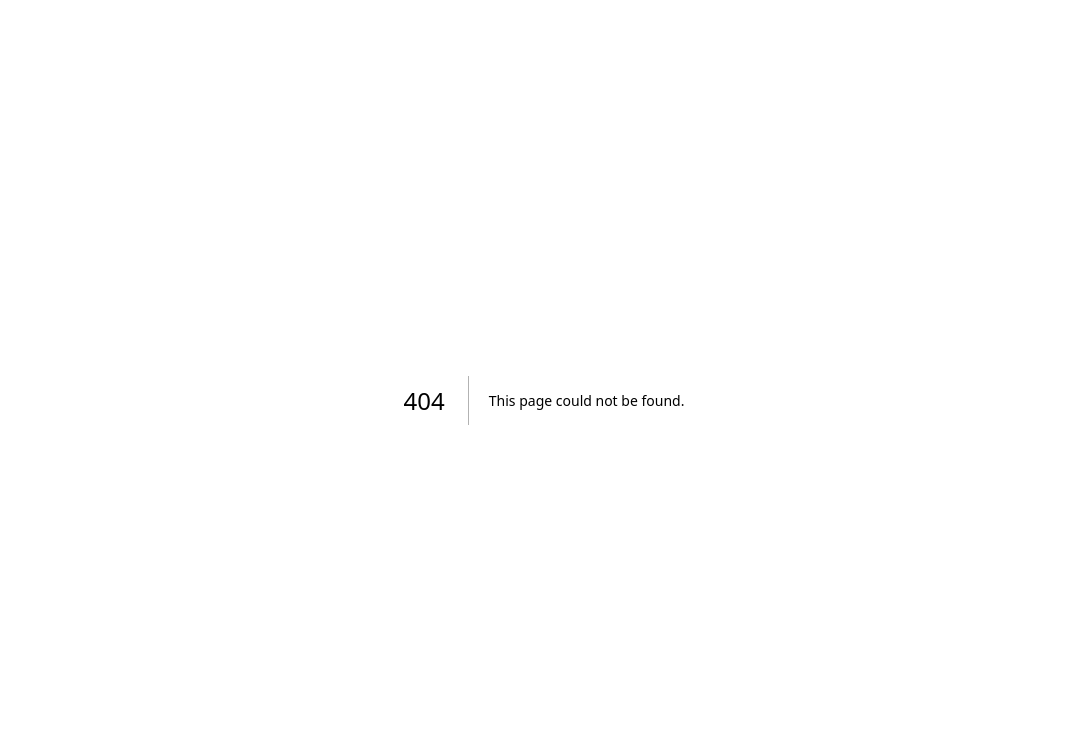
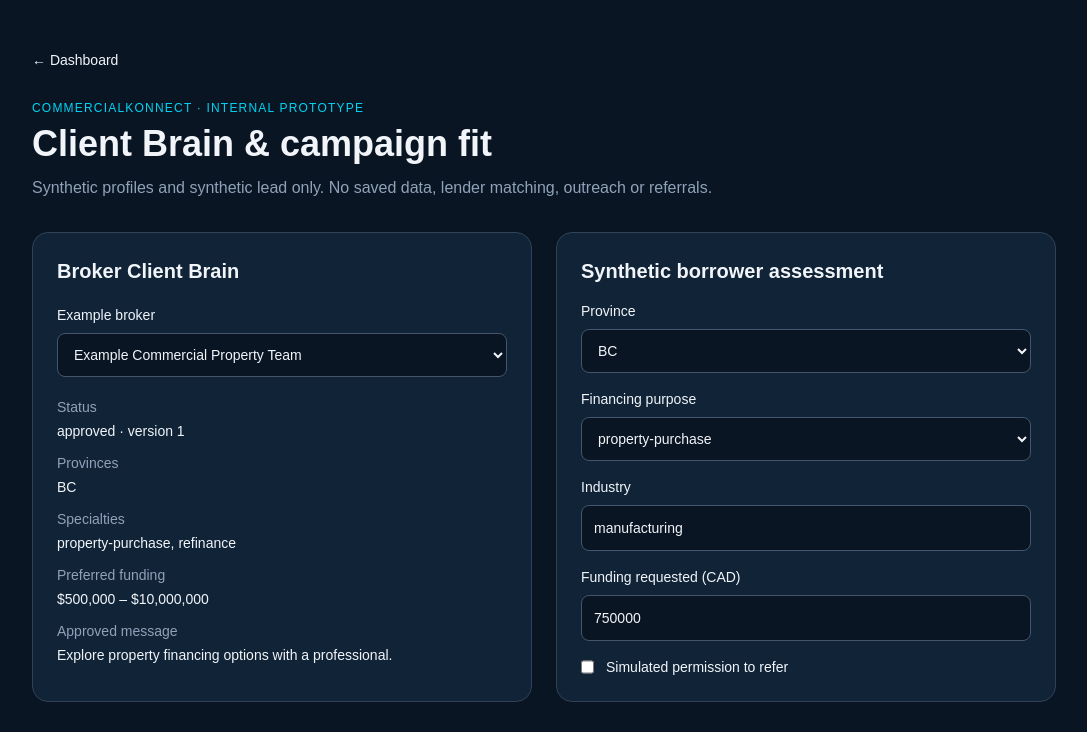
Before and after one commit to Ksdeng1559/Commercialkonnect, a Next.js app: page /client-brain in a window 1280 px wide. Before the commit this address had no page. Shown: the top 732 px of the page, without its empty margins (96-1183 px from the left). Built offline with nearby package versions, Linux system fonts and the light colour scheme.

Commit message:
feat: add synthetic Client Brain fit preview and typed rules

```diff
--- /dev/null
+++ b/src/app/client-brain/page.tsx
@@ -0,0 +1,34 @@
+"use client";
+
+import { useMemo, useState } from "react";
+import { assessBrokerFit, exampleBrains, type BorrowerAssessment, type FundingPurpose, type Province } from "@/lib/client-brain";
+
+const purposes: FundingPurpose[] = ["working-capital","property-purchase","refinance","construction","equipment"];
+const preview: BorrowerAssessment = {id:"synthetic-assessment",province:"BC",purpose:"property-purchase",industry:"manufacturing",amountCad:750000,consentToBrokerReferral:false};
+
+export default function ClientBrainPage() {
+  const [brokerId,setBrokerId] = useState(exampleBrains[0].clientId);
+  const [lead,setLead] = useState<BorrowerAssessment>(preview);
+  const brain = exampleBrains.find(x => x.clientId === brokerId) ?? exampleBrains[0];
+  const result = useMemo(()=>assessBrokerFit(brain,lead),[brain,lead]);
+  const inputClass = "w-full rounded-lg border border-slate-600 bg-[#091523] p-3 text-slate-100";
+  return <main className="min-h-screen bg-[#091523] text-slate-100 p-6 md:p-12">
+    <div className="max-w-5xl mx-auto space-y-8">
+      <div><a href="/" className="text-cyan-400 text-sm">← Dashboard</a><p className="text-cyan-400 uppercase tracking-widest text-xs mt-7">CommercialKonnect · internal prototype</p><h1 className="text-4xl font-semibold mt-2">Client Brain & campaign fit</h1><p className="text-slate-400 mt-3">Synthetic profiles and synthetic lead only. No saved data, lender matching, outreach or referrals.</p></div>
+      <div className="grid md:grid-cols-2 gap-6">
+        <section className="rounded-2xl border border-slate-700 bg-[#112337] p-6 space-y-5"><h2 className="text-xl font-semibold">Broker Client Brain</h2>
+          <label className="block text-sm">Example broker<select className={inputClass+" mt-2"} value={brokerId} onChange={e=>setBrokerId(e.target.value)}>{exampleBrains.map(x=><option key={x.clientId} value={x.clientId}>{x.brokerName}</option>)}</select></label>
+          <dl className="space-y-3 text-sm">{[["Status",brain.status+" · version "+brain.version],["Provinces",brain.provinces.join(", ")],["Specialties",brain.fundingPurposes.join(", ")],["Preferred funding",new Intl.NumberFormat("en-CA",{style:"currency",currency:"CAD",maximumFractionDigits:0}).format(brain.minimumFundingCad??0)+" – "+new Intl.NumberFormat("en-CA",{style:"currency",currency:"CAD",maximumFractionDigits:0}).format(brain.maximumFundingCad??0)],["Approved message",brain.approvedMessage]].map(([k,v])=><div key={k}><dt className="text-slate-400">{k}</dt><dd className="mt-1">{v}</dd></div>)}</dl>
+        </section>
+        <section className="rounded-2xl border border-slate-700 bg-[#112337] p-6 space-y-4"><h2 className="text-xl font-semibold">Synthetic borrower assessment</h2>
+          <label className="block text-sm">Province<select className={inputClass+" mt-2"} value={lead.province} onChange={e=>setLead({...lead,province:e.target.value as Province})}>{(["BC","AB","ON"] as Province[]).map(x=><option key={x}>{x}</option>)}</select></label>
+          <label className="block text-sm">Financing purpose<select className={inputClass+" mt-2"} value={lead.purpose} onChange={e=>setLead({...lead,purpose:e.target.value as FundingPurpose})}>{purposes.map(x=><option key={x} value={x}>{x}</option>)}</select></label>
+          <label className="block text-sm">Industry<input className={inputClass+" mt-2"} value={lead.industry} onChange={e=>setLead({...lead,industry:e.target.value})}/></label>
+          <label className="block text-sm">Funding requested (CAD)<input className={inputClass+" mt-2"} type="number" min="1" value={lead.amountCad} onChange={e=>setLead({...lead,amountCad:Number(e.target.value)})}/></label>
+          <label className="flex gap-3 text-sm"><input type="checkbox" checked={lead.consentToBrokerReferral} onChange={e=>setLead({...lead,consentToBrokerReferral:e.target.checked})}/> Simulated permission to refer</label>
+        </section>
+      </div>
+      <section className="rounded-2xl border border-cyan-800 p-6 bg-[#10283a]"><h2 className="text-xl font-semibold">Deterministic fit review</h2><p className="mt-3 font-semibold">{result.eligible?"All configured fit checks passed — still requires human review":"Hold — not eligible for introduction"}</p>{result.reasons.length>0&&<ul className="list-disc pl-5 mt-3 text-sm text-slate-300 space-y-1">{result.reasons.map(r=><li key={r}>{r}</li>)}</ul>}<p className="text-sm text-slate-400 mt-4">A positive match is not a financing approval or an instruction to share borrower information. This page performs no network requests and stores no records.</p></section>
+    </div>
+  </main>;
+}
```
